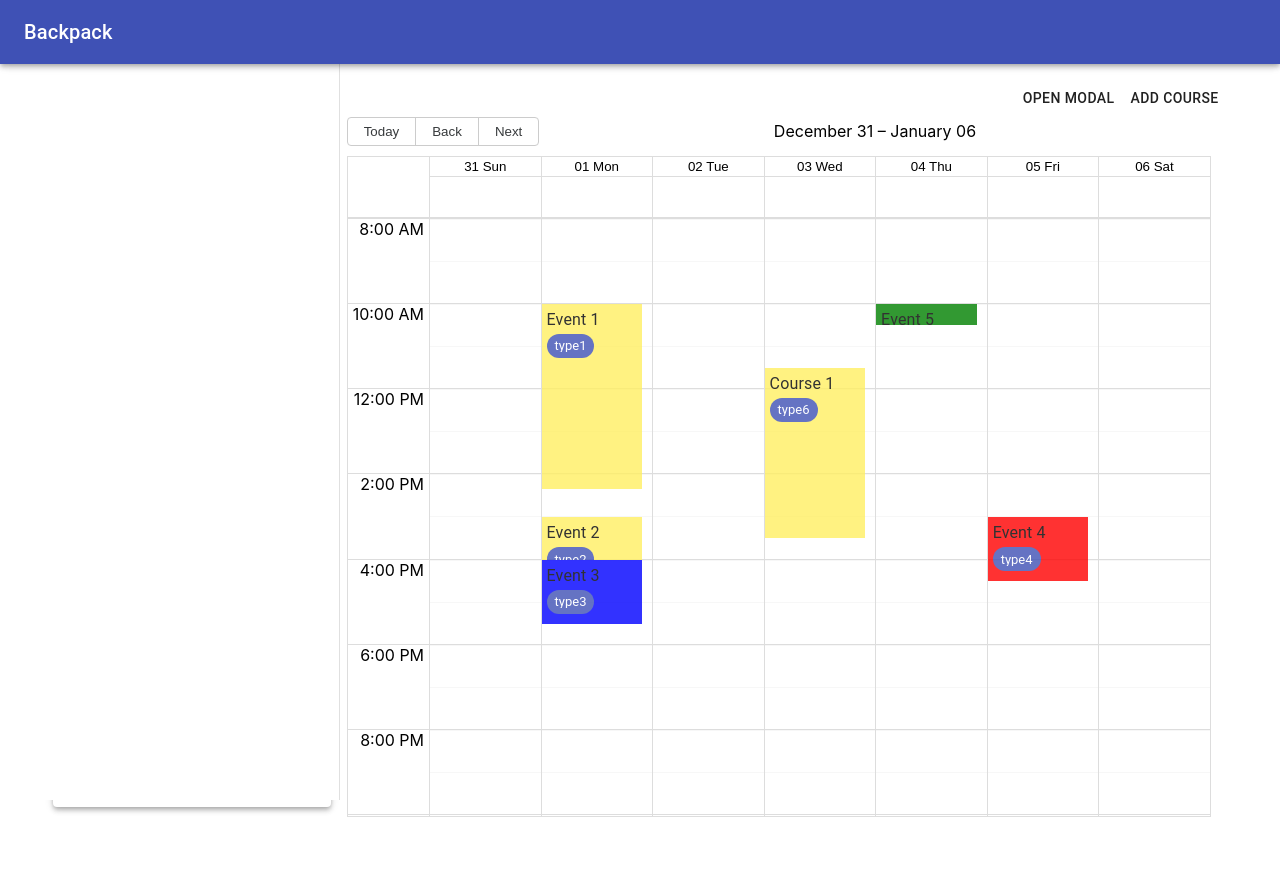
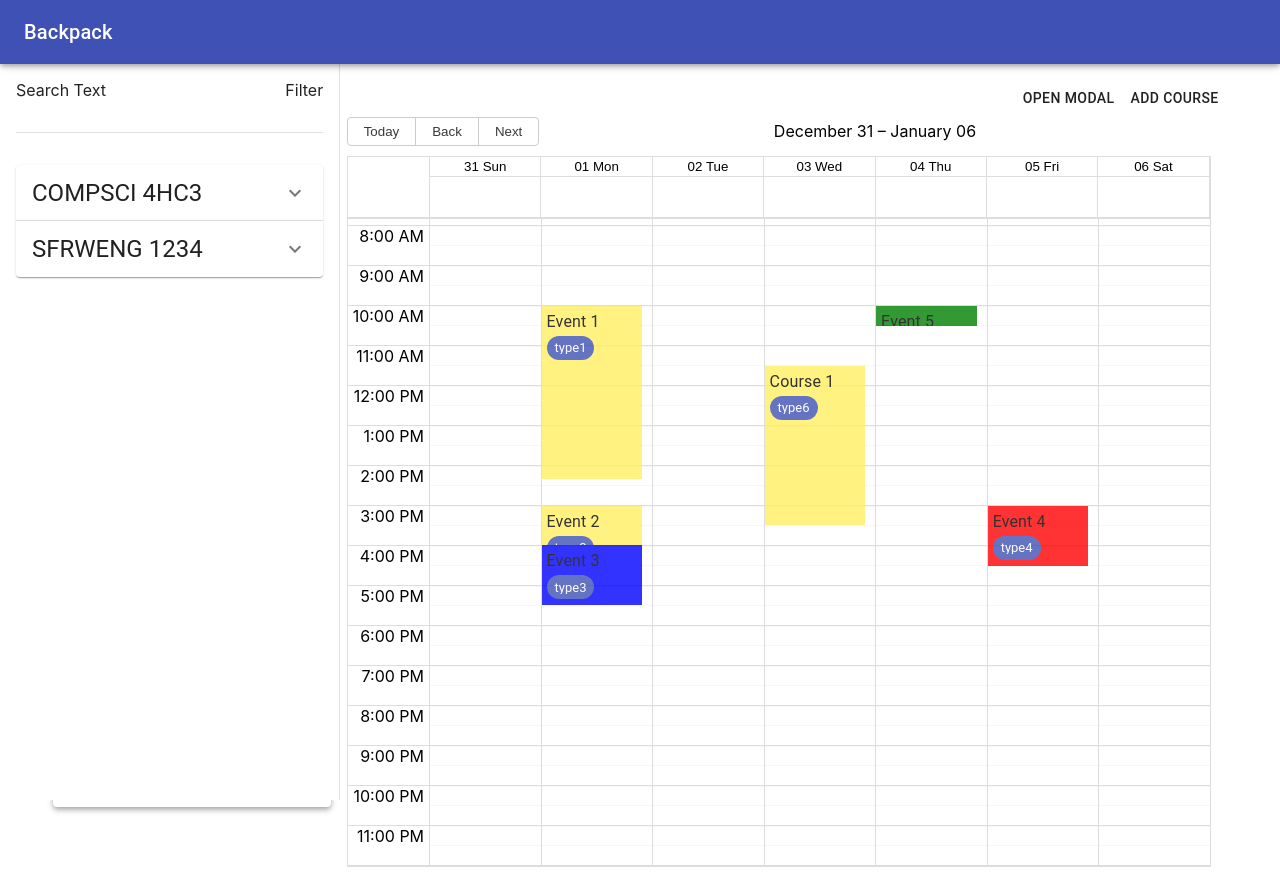
Before and after one commit to ZayedSheet/Backpack, a React (Create React App) app in the folder backpack/: page / in a window 1280 px wide. Both pictures are taken after a click on the button "ADD COURSE". Before the commit the page ends 825 px from the top, so only its background shows below. Built offline with nearby package versions, Linux system fonts and the light colour scheme; the HTML template or start-up script is replaced by a standard one.

Commit message:
Courses list

```diff
--- a/backpack/src/DefaultData.js
+++ b/backpack/src/DefaultData.js
@@ -41,9 +41,57 @@ export const CALENDAR_EVENTS = [
         end: new Date(2018, 0, 3, 15, 30), //start datetime
         color: '#ffef62',
         type: 'type6',
-        courseCode: '4HC4',
+        courseCode: 'COMPSCI 4HC3',
         isCourse: true
     },
+]
 
+export const COURSES = [
+    {
+        courseCode: 'COMPSCI 4HC3',
+        name: 'Human Computer Interaction',
+        prerequisites: 'COMPSCI 3HC3',
+        antirequisites: 'SOMETHING SHR2',
+        description: 'UI stuff',
+        times:[
+        {
+            day: 0,
+            from: [8, 30],
+            to: [9, 20],
+        },
+        {
+            day: 1,
+            from: [8, 30],
+            to: [9, 20],
+        },
+        {
+            day: 2,
+            from: [8, 30],
+            to: [9, 20],
+        }]
+    },
+    {
+        courseCode: 'SFRWENG 1234',
+        name: 'Coding stuff',
+        prerequisites: 'MATH 1ABC',
+        antirequisites: 'SFREWNG 567',
+        description: 'How to software',
+        times:[
+        {
+            day: 2,
+            from: [4, 30],
+            to: [5, 20],
+        },
+        {
+            day: 3,
+            from: [5, 30],
+            to: [6, 20],
+        },
+        {
+            day: 4,
+            from: [4, 30],
+            to: [5, 20],
+        }],
 
+    }
 ]
--- a/backpack/src/components/Calendar/Calendar.js
+++ b/backpack/src/components/Calendar/Calendar.js
@@ -58,12 +58,12 @@ export default () => {
                 }}
                 localizer={localizer}
                 events={calendarEvents.filter(x => !x.hidden)}
-                step={60}
                 view='week'
                 views={['week']}
-                min={new Date(2008, 0, 1, 8, 0)} // 8.00 AM
-                max={new Date(2008, 0, 1, 22, 0)} // Max will be 6.00 PM!
+                min={new Date(2008, 0, 1, 0, 0)}
+                max={new Date(2008, 0, 1, 23, 59)}
                 date={new Date(2018, 0, 1)}
+                scrollToTime={new Date(0, 0, 0, 8,0)}
                 eventPropGetter={eventPropGetter}
             />
         </div>
--- a/backpack/src/components/HomePage/HomePage.js
+++ b/backpack/src/components/HomePage/HomePage.js
@@ -124,7 +124,7 @@ export default () => {
               </Grid>
 
               <Grid item xs={9}>
-                <div style={{ height: '700px' }}>
+                <div style={{ height: '750px' }}>
                   <Calendar />
                 </div>
               </Grid>
--- a/backpack/src/components/SideBar/SideBar.js
+++ b/backpack/src/components/SideBar/SideBar.js
@@ -17,6 +17,9 @@ import ListItemIcon from '@material-ui/core/ListItemIcon';
 import ListItemText from '@material-ui/core/ListItemText';
 import InboxIcon from '@material-ui/icons/MoveToInbox';
 import MailIcon from '@material-ui/icons/Mail';
+import { Accordion, AccordionDetails, AccordionSummary, Box, Grid } from '@material-ui/core';
+import { COURSES } from '../../DefaultData';
+import ExpandMoreIcon from '@material-ui/icons/ExpandMore';
 
 const drawerWidth = '26.5%';
 
@@ -78,9 +81,10 @@ const useStyles = makeStyles((theme) => ({
   },
 }));
 
-export default ({children, isSideBarOpen}) => {
+
+
+export default ({ isSideBarOpen }) => {
   const classes = useStyles();
-  const theme = useTheme();
 
   return (
     <div className={classes.root}>
@@ -93,6 +97,43 @@ export default ({children, isSideBarOpen}) => {
           paper: classes.drawerPaper,
         }}
       >
+        <Box pt={10} px={2}>
+          <Grid container>
+            <Grid item xs={6}>
+              Search Text
+            </Grid>
+            <Grid item xs={6} container xs={6} justify='flex-end'>
+              Filter
+            </Grid>
+          </Grid>
+
+          <Box py={4}>
+            <Divider />
+          </Box>
+          <Grid container>
+            {
+              COURSES.map(x => {
+                return (
+                  <Accordion>
+                    <AccordionSummary
+                      expandIcon={<ExpandMoreIcon />}
+                      aria-controls="panel1a-content"
+                      id="panel1a-header"
+                    >
+                      <Typography variant={'h5'}>{x.courseCode}</Typography>
+                    </AccordionSummary>
+                    <AccordionDetails>
+                      <Typography>
+                        Lorem ipsum dolor sit amet, consectetur adipiscing elit. Suspendisse malesuada lacus ex,
+                        sit amet blandit leo lobortis eget.
+                    </Typography>
+                    </AccordionDetails>
+                  </Accordion>
+                )
+            })
+            }
+          </Grid>
+        </Box>
       </Drawer>
     </div>
   );
```
